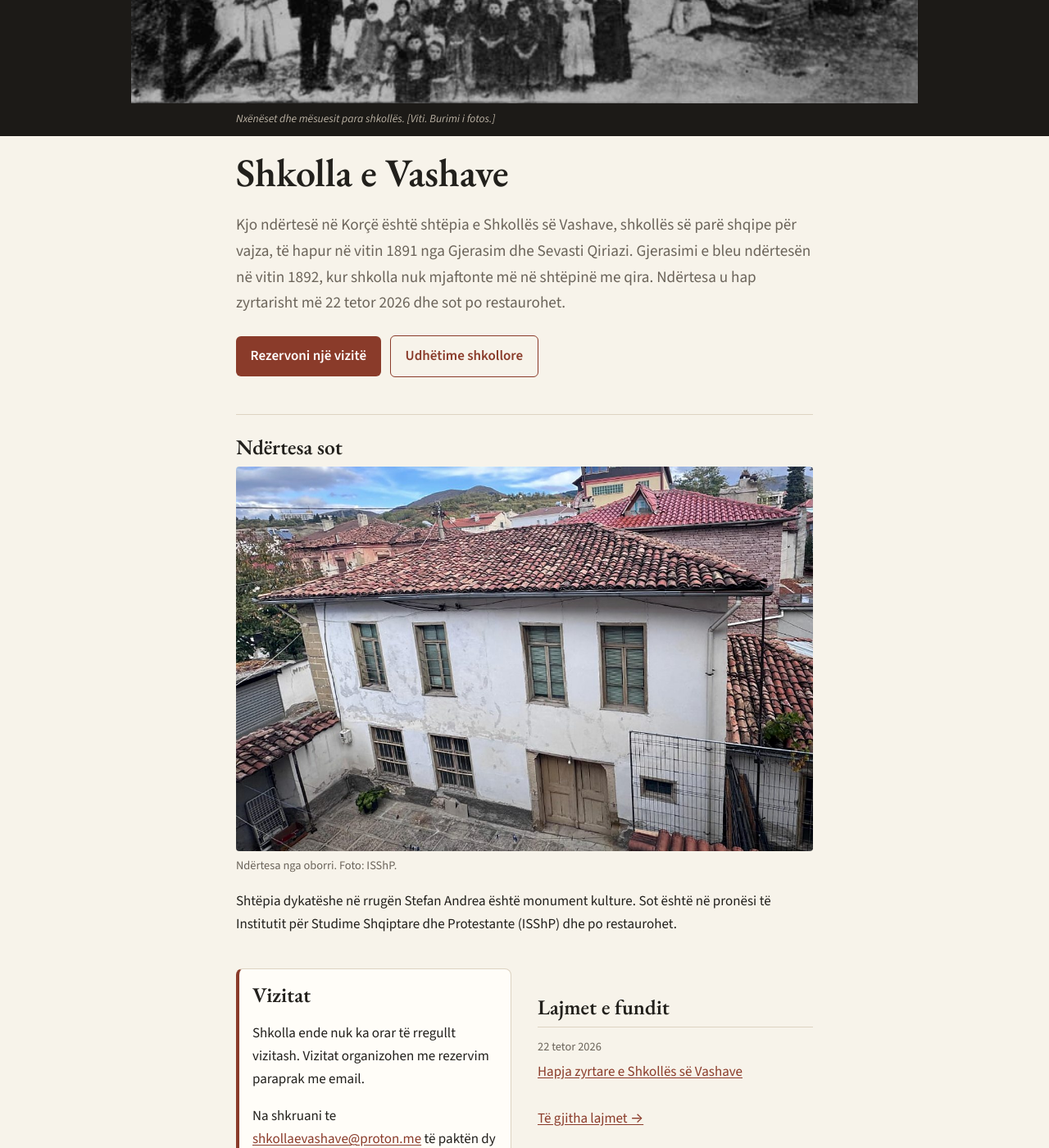
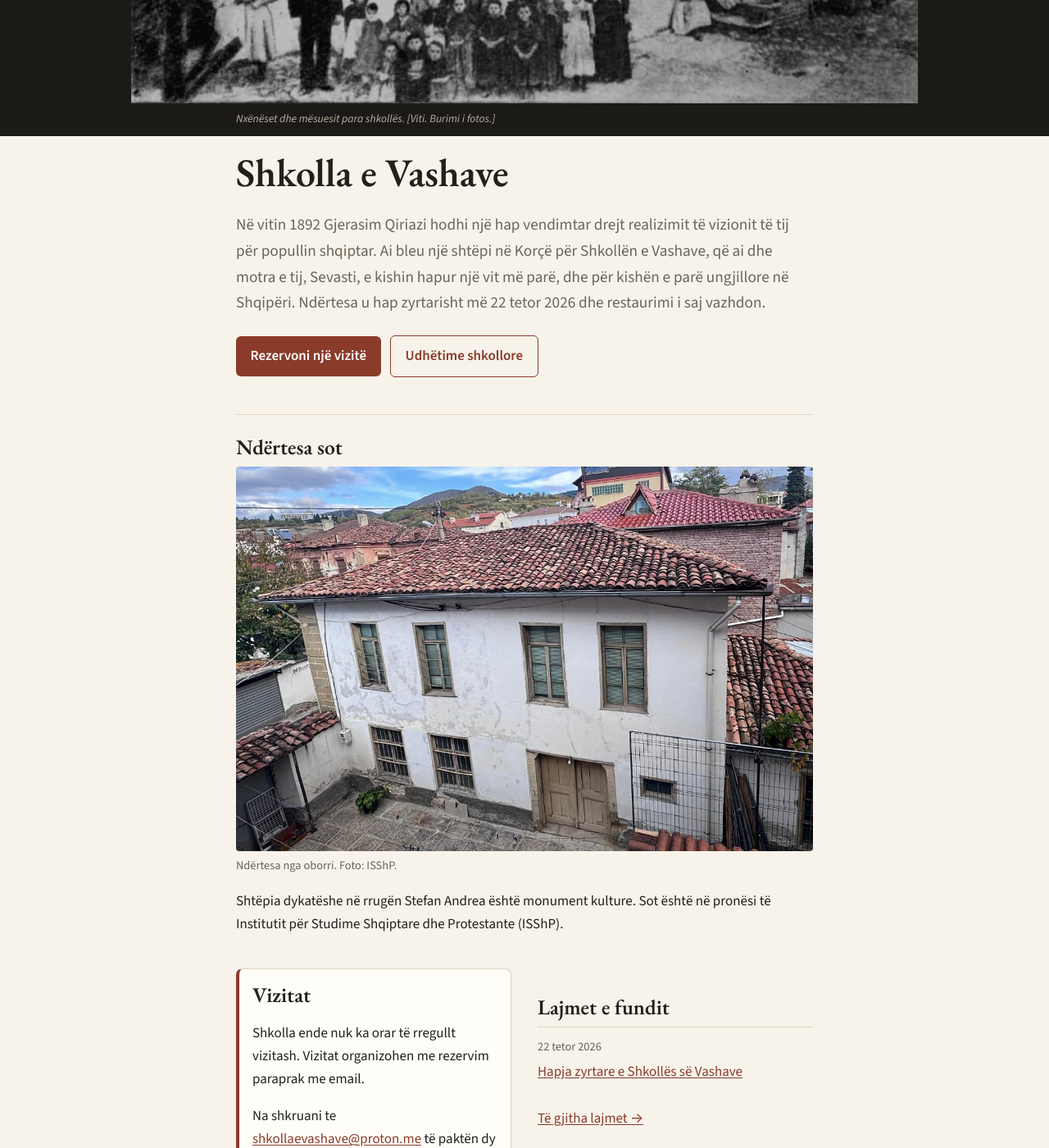
Before and after one commit to shkollaevashave/shkollaevashave, a Jekyll site: the page built from index.html, in a window 1280 px wide and 1400 px high, scrolled down 503 px. Shown: the whole window at 82% size. Built offline with Jekyll 4.4.1, drawn with Linux system fonts in a browser that asks for light colours.

Commit message:
Home intro: 1892 purchase for the school and the first evangelical church
Co-Authored-By: Claude Opus 5.5 <noreply@anthropic.com>
Claude-Session: https://claude.ai/code/session_01Dn9sXMXg3KYRz9QpykqWzf

```diff
--- a/index.html
+++ b/index.html
@@ -11,7 +11,7 @@ banner_caption: "Nxënëset dhe mësuesit para shkollës. [Viti. Burimi i fotos.
 {%- assign t = site.data.ui.sq -%}
 <section class="hero">
   <h1>{{ site.data.info.name }}</h1>
-  <p class="intro">Kjo ndërtesë në Korçë është shtëpia e Shkollës së Vashave, shkollës së parë shqipe për vajza, të hapur në vitin 1891 nga Gjerasim dhe Sevasti Qiriazi. Gjerasimi e bleu ndërtesën në vitin 1892, kur shkolla nuk mjaftonte më në shtëpinë me qira. Ndërtesa u hap zyrtarisht më 22 tetor 2026 dhe sot po restaurohet.</p>
+  <p class="intro">Në vitin 1892 Gjerasim Qiriazi hodhi një hap vendimtar drejt realizimit të vizionit të tij për popullin shqiptar. Ai bleu një shtëpi në Korçë për Shkollën e Vashave, që ai dhe motra e tij, Sevasti, e kishin hapur një vit më parë, dhe për kishën e parë ungjillore në Shqipëri. Ndërtesa u hap zyrtarisht më 22 tetor 2026 dhe restaurimi i saj vazhdon.</p>
   <p>
     <a class="button" href="{{ '/vizitoni/' | relative_url }}">Rezervoni një vizitë</a>
     <a class="button ghost" href="{{ '/udhetime-shkollore/' | relative_url }}">Udhëtime shkollore</a>
@@ -24,7 +24,7 @@ banner_caption: "Nxënëset dhe mësuesit para shkollës. [Viti. Burimi i fotos.
     <img src="{{ '/assets/img/ndertesa-sot-oborri.jpg' | relative_url }}" alt="Ndërtesa dykatëshe e shkollës sot, me mure të bardha, dritare me kanata të gjelbra, portë druri dhe çati me tjegulla të kuqe, parë nga lart mbi oborrin e shtruar me pllaka" width="1140" height="760" loading="lazy">
     <figcaption>Ndërtesa nga oborri. Foto: ISShP.</figcaption>
   </figure>
-  <p>Shtëpia dykatëshe në rrugën Stefan Andrea është monument kulture. Sot është në pronësi të Institutit për Studime Shqiptare dhe Protestante (ISShP) dhe po restaurohet.</p>
+  <p>Shtëpia dykatëshe në rrugën Stefan Andrea është monument kulture. Sot është në pronësi të Institutit për Studime Shqiptare dhe Protestante (ISShP).</p>
 </section>
 
 <div class="grid">
```
